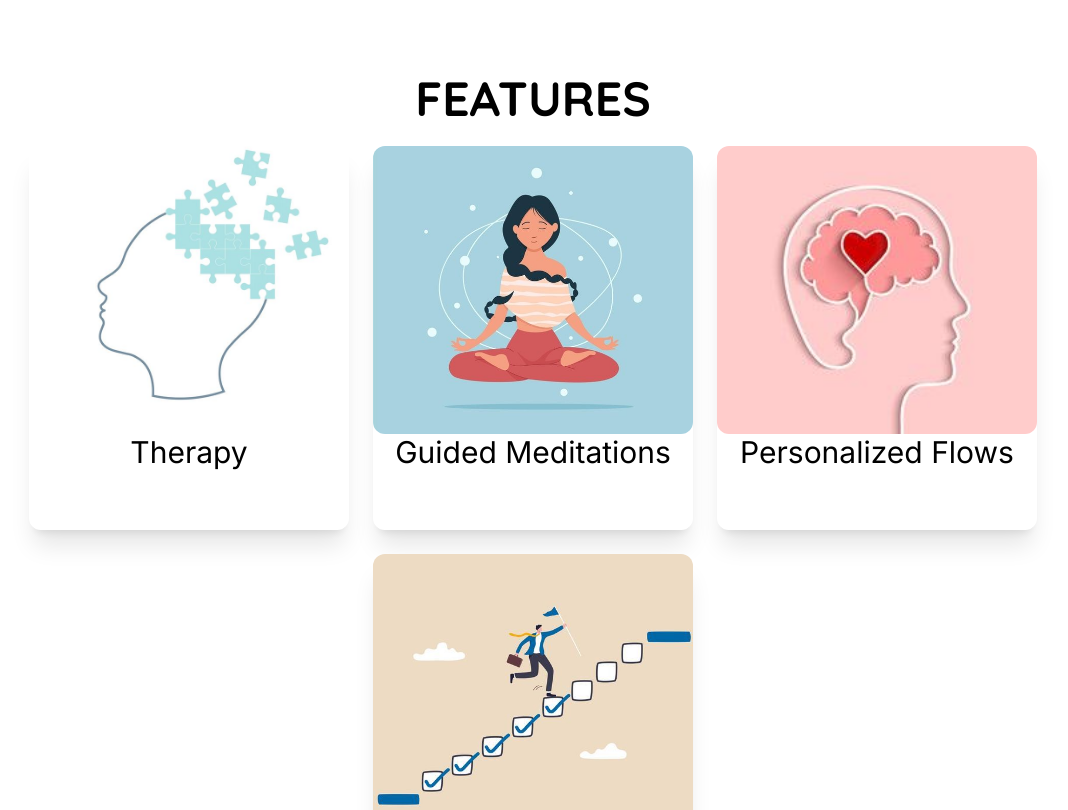
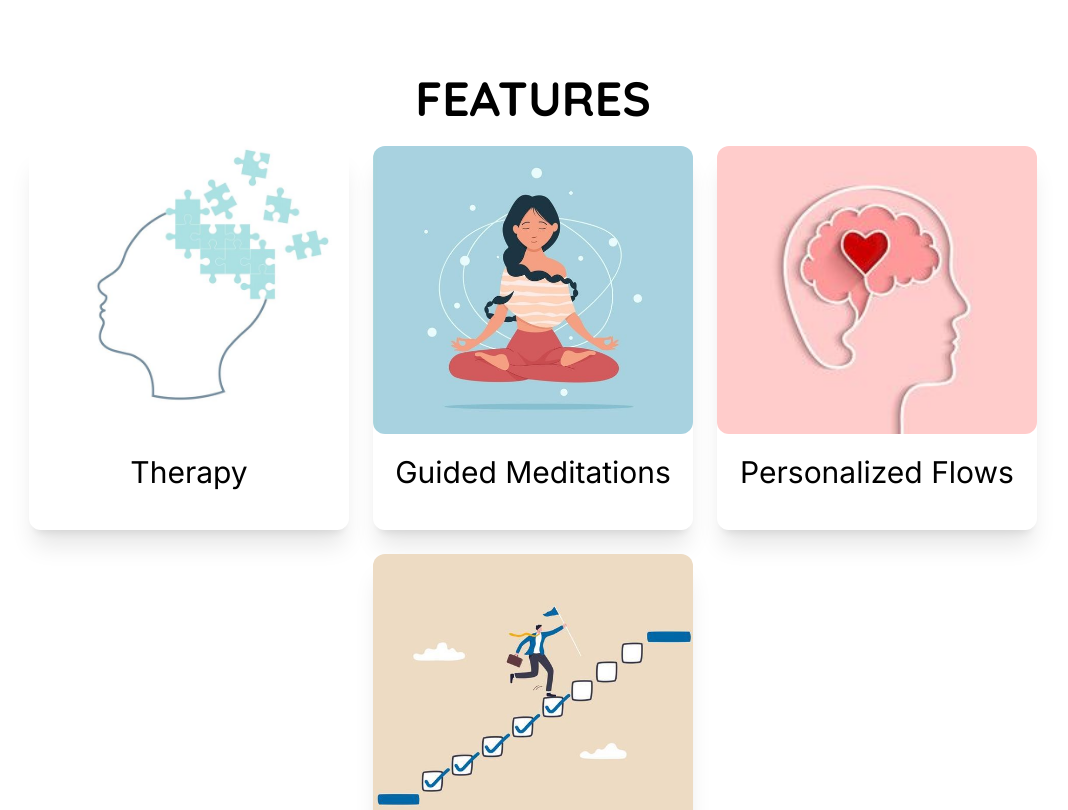
Before and after one commit to ShriramMehta/horizon-landing-page, a React (Create React App) app: page / in a window 1280 px wide. Shown: the part 2940-3750 px from the top of the page, without its empty margins (107-1175 px from the left). Built offline with nearby package versions, Linux system fonts and the light colour scheme; the HTML template or start-up script is replaced by a standard one.

Commit message:
features flip

```diff
--- a/src/components/Features.js
+++ b/src/components/Features.js
@@ -1,86 +1,56 @@
 import React from "react";
 
 const Features = () => {
+  const features = [
+    {
+      imgSrc: "./images/Feat1.jpeg",
+      title: "Therapy",
+      description:
+        "Connect with compassionate therapists for personalized support.",
+    },
+    {
+      imgSrc: "./images/Feat2.jpeg",
+      title: "Guided Meditations",
+      description: "Get access to calming mindfulness audio and videos.",
+    },
+    {
+      imgSrc: "./images/Feat3.jpeg",
+      title: "Personalized Flows",
+      description: "Tailored well-being journeys designed just for you.",
+    },
+    {
+      imgSrc: "./images/Feat4.jpeg",
+      title: "Progress Tracking",
+      description: "Stay motivated by monitoring your growth and achievements.",
+    },
+  ];
+
   return (
     <section id="features" className="w-full mx-auto p-6" data-scroll-section>
       <h1 className="text-center text-5xl font-bold font-heading">FEATURES</h1>
       <div className="flex flex-wrap justify-center items-center gap-6 py-6">
-      <div class="group h-96 w-80 [perspective:1000px]">
-        <div class="relative h-full w-full rounded-xl shadow-xl transition-all duration-500 [transform-style:preserve-3d] group-hover:[transform:rotateY(180deg)]">
-          <div class="absolute inset-0">
-            <img
-              class="h-3/4 w-full rounded-xl object-cover "
-              src="./images/Feat1.jpeg"
-              alt=""
-            />
-            <h1 className="text-3xl text-center">Therapy</h1>
-          </div>
-          <div class="absolute inset-0 h-full w-full rounded-xl bg-black/80 px-12 text-center text-white [transform:rotateY(180deg)] [backface-visibility:hidden]">
-            <div class="flex min-h-full flex-col items-center justify-center">
-              <h1 class="text-3xl font-bold">
-                Connect with compassionate therapists for personalized support.
-              </h1>
+        {features.map((feature, index) => (
+          <div key={index} className="group h-96 w-80 [perspective:1000px]">
+            <h1 className="absolute inset-x-0 bottom-10 text-3xl text-center">
+              {feature.title}
+            </h1>
+            <div className="relative h-full w-full rounded-xl shadow-xl transition-all duration-500 [transform-style:preserve-3d] group-hover:[transform:rotateY(180deg)]">
+              <div className="absolute inset-0">
+                <img
+                  className="h-3/4 w-full rounded-xl object-cover"
+                  src={feature.imgSrc}
+                  alt={feature.title}
+                />
+              </div>
+
+              <div className="absolute inset-0 h-full w-full rounded-xl bg-black/80 px-12 text-center text-white [transform:rotateY(180deg)] [backface-visibility:hidden]">
+                <div className="flex min-h-full flex-col items-center justify-center">
+                  <h1 className="text-3xl font-bold">{feature.description}</h1>
+                </div>
+              </div>
             </div>
           </div>
-        </div>
-      </div>
-      <div class="group h-96 w-80 [perspective:1000px]">
-        <div class="relative h-full w-full rounded-xl shadow-xl transition-all duration-500 [transform-style:preserve-3d] group-hover:[transform:rotateY(180deg)]">
-          <div class="absolute inset-0">
-            <img
-              class="h-3/4 w-full rounded-xl object-cover "
-              src="./images/Feat2.jpeg"
-              alt=""
-            />
-            <h1 className="text-3xl text-center">Guided Meditations</h1>
-          </div>
-          <div class="absolute inset-0 h-full w-full rounded-xl bg-black/80 px-12 text-center text-white [transform:rotateY(180deg)] [backface-visibility:hidden]">
-            <div class="flex min-h-full flex-col items-center justify-center">
-              <h1 class="text-3xl font-bold">
-              Get access to calming mindfulness audio and videos.
-              </h1>
-            </div>
-          </div>
-        </div>
-      </div>
-      <div class="group h-96 w-80 [perspective:1000px]">
-        <div class="relative h-full w-full rounded-xl shadow-xl transition-all duration-500 [transform-style:preserve-3d] group-hover:[transform:rotateY(180deg)]">
-          <div class="absolute inset-0">
-            <img
-              class="h-3/4 w-full rounded-xl object-cover "
-              src="./images/Feat3.jpeg"
-              alt=""
-            />
-            <h1 className="text-3xl text-center">Personalized Flows</h1>
-          </div>
-          <div class="absolute inset-0 h-full w-full rounded-xl bg-black/80 px-12 text-center text-white [transform:rotateY(180deg)] [backface-visibility:hidden]">
-            <div class="flex min-h-full flex-col items-center justify-center">
-              <h1 class="text-3xl font-bold">
-              Tailored well-being journeys designed just for you.
-              </h1>
-            </div>
-          </div>
-        </div>
-      </div>
-      <div class="group h-96 w-80 [perspective:1000px]">
-        <div class="relative h-full w-full rounded-xl shadow-xl transition-all duration-500 [transform-style:preserve-3d] group-hover:[transform:rotateY(180deg)]">
-          <div class="absolute inset-0">
-            <img
-              class="h-3/4 w-full rounded-xl object-cover "
-              src="./images/Feat4.jpeg"
-              alt=""
-            />
-            <h1 className="text-3xl text-center">Progress Tracking</h1>
-          </div>
-          <div class="absolute inset-0 h-full w-full rounded-xl bg-black/80 px-12 text-center text-white [transform:rotateY(180deg)] [backface-visibility:hidden]">
-            <div class="flex min-h-full flex-col items-center justify-center">
-              <h1 class="text-3xl font-bold">
-              Stay motivated by monitoring your growth and achievements.
-              </h1>
-            </div>
-          </div>
-        </div>
-      </div>
+        ))}
       </div>
     </section>
   );
```
